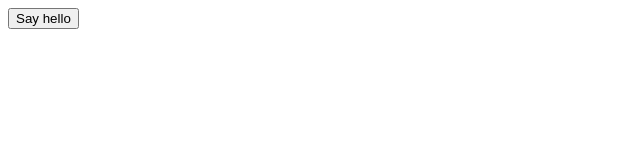
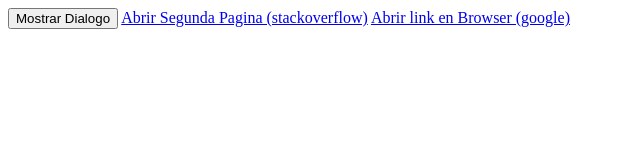
Before and after one commit to RomiValladares/RomiValladares.github.io, a plain HTML site: page index.html in a window 1280 px wide. Shown: the whole page, without its empty margins (0-640 px from the left). Drawn offline with Linux system fonts and the light colour scheme.

Commit message:
no message

```diff
--- a/index.html
+++ b/index.html
@@ -2,10 +2,12 @@
 <html>
 <body>
 
-<input type="button" value="Say hello" onClick="showAndroidToast('Hello Android!')" />
+<input type="button" value="Mostrar Dialogo" onClick="showDialog('Mensaje desde JS')" />
+<a href="https://mathematica.stackexchange.com/questions/184998/add-a-space-after-a-ending-dot-of-a-sentence">Abrir Segunda Pagina (stackoverflow)</a>
+<a href="https://www.google.com.uy/">Abrir link en Browser (google)</a>
 
 <script type="text/javascript">
-    function showAndroidToast(toast) {
+    function showDialog(toast) {
         Android.showToast(toast);
     }
 </script>
```
